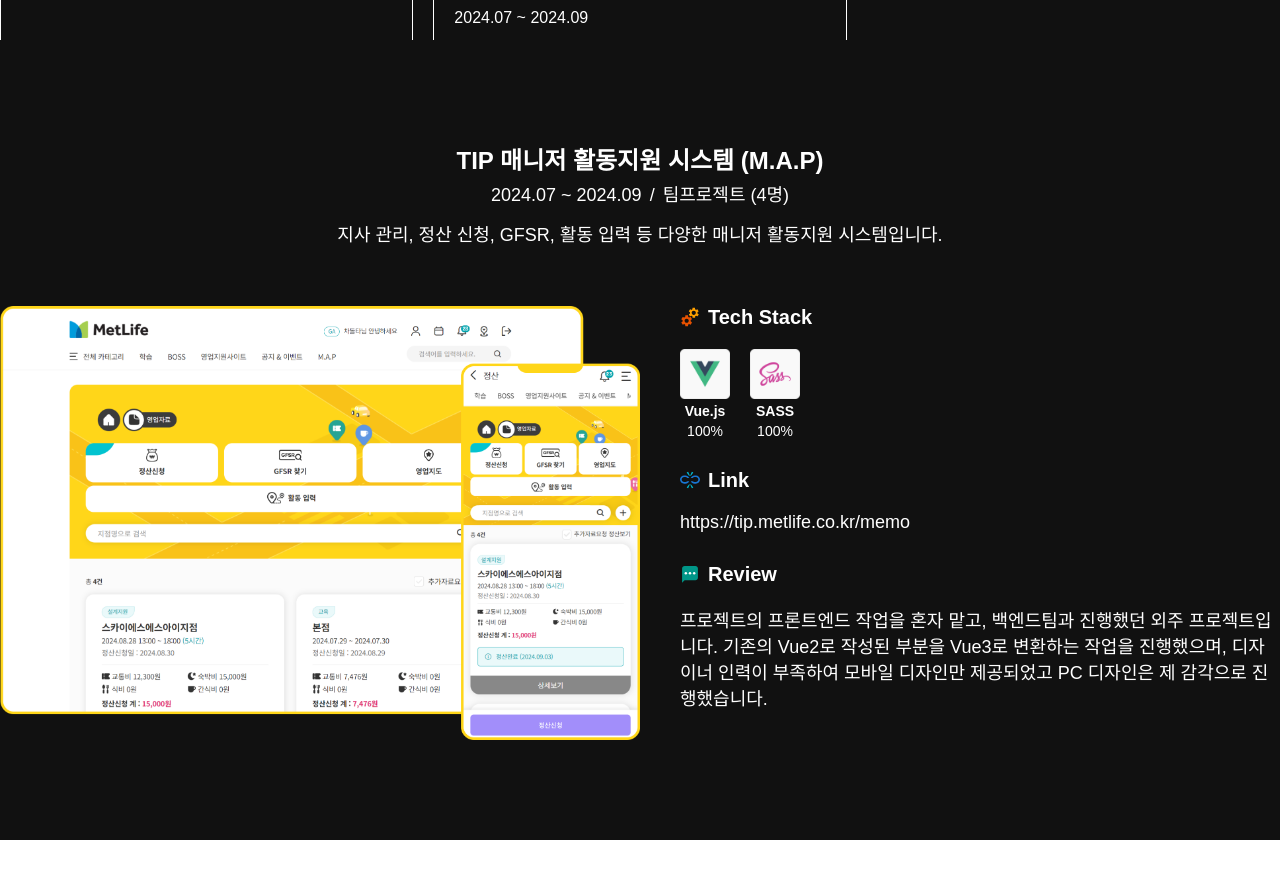
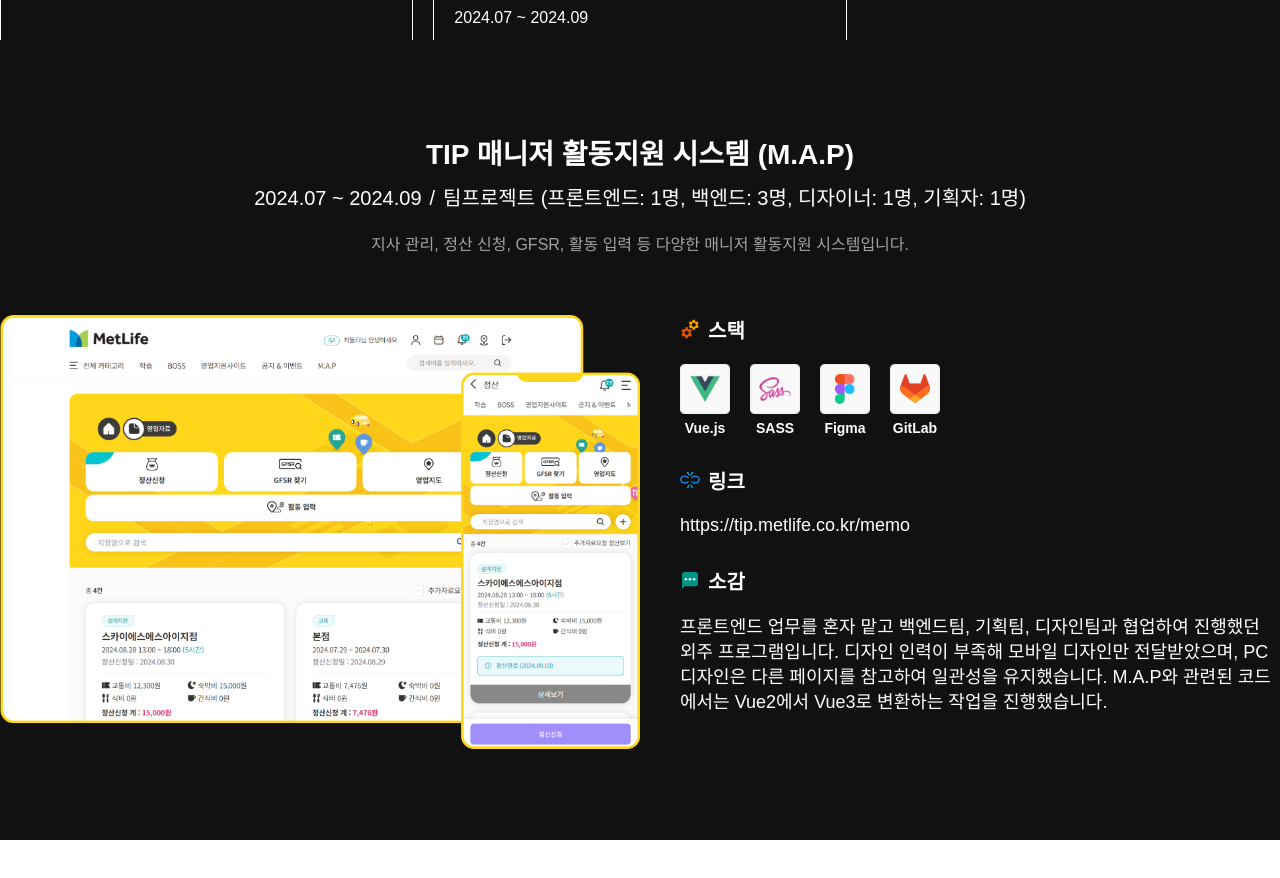
Before and after one commit to hyeran0513/hr0513-portfolio, a Next.js app: page / in a window 1280 px wide. Shown: the part 1560-2438 px from the top of the page. Built offline with nearby package versions, Linux system fonts and the light colour scheme; grey boxes are pictures that could not be loaded; a web font is replaced by a local one.

Commit message:
포트폴리오 3차 작업

```diff
--- a/src/app/data.js
+++ b/src/app/data.js
@@ -3,58 +3,60 @@
     thumb: 'tip.png',
     projectName: 'TIP 매니저 활동지원 시스템 (M.A.P)',
     projectPeriod: '2024.07 ~ 2024.09',
-    person: '팀프로젝트 (4명)',
+    person: '팀프로젝트 (프론트엔드: 1명, 백엔드: 3명, 디자이너: 1명, 기획자: 1명)',
     description: '지사 관리, 정산 신청, GFSR, 활동 입력 등 다양한 매니저 활동지원 시스템입니다.',
     stack: [
-      { icon: 'vue', txt: 'Vue.js', percent: '100%' },
-      { icon: 'sass', txt: 'SASS', percent: '100%' }
+      { icon: 'vue', txt: 'Vue.js' },
+      { icon: 'sass', txt: 'SASS' },
+      { icon: 'figma', txt: 'Figma' },
+      { icon: 'gitlab', txt: 'GitLab' },
     ],
     link: 'https://tip.metlife.co.kr/memo',
-    review: '프로젝트의 프론트엔드 작업을 혼자 맡고, 백엔드팀과 진행했던 외주 프로젝트입니다. 기존의 Vue2로 작성된 부분을 Vue3로 변환하는 작업을 진행했으며, 디자이너 인력이 부족하여 모바일 디자인만 제공되었고 PC 디자인은 제 감각으로 진행했습니다.'
+    review: '프론트엔드 업무를 혼자 맡고 백엔드팀, 기획팀, 디자인팀과 협업하여 진행했던 외주 프로그램입니다. 디자인 인력이 부족해 모바일 디자인만 전달받았으며, PC 디자인은 다른 페이지를 참고하여 일관성을 유지했습니다. M.A.P와 관련된 코드에서는 Vue2에서 Vue3로 변환하는 작업을 진행했습니다.'
   },
   {
     thumb: 'saasdaService.png',
     projectName: '사스다(SAASDA) 서비스 홈페이지',
     projectPeriod: '2024.01 ~ 2024.04',
-    person: '팀프로젝트 (2명)',
+    person: '팀프로젝트 (프론트엔드: 2명, 백엔드: 2명, 기획자: 2명, 디자이너: 2명)',
     description: '윌비소프트 자사 프로그램인 사스다(SAASDA)에 대해 소개하는 사이트입니다.',
     stack: [
-      { icon: 'nuxt', txt: 'Nuxt.js', percent: '100%' },
-      { icon: 'sass', txt: 'SASS', percent: '100%' },
-      { icon: 'figma', txt: 'Figma', percent: '100%' },
-      { icon: 'gitlab', txt: 'GitLab', percent: '100%' },
+      { icon: 'nuxt', txt: 'Nuxt.js' },
+      { icon: 'sass', txt: 'SASS' },
+      { icon: 'figma', txt: 'Figma' },
+      { icon: 'gitlab', txt: 'GitLab' },
     ],
     link: 'https://www.saasda.cloud/',
-    review: 'SASSDA 서비스 홈페이지 소개 페이지의 반응형 부분은 제가 전담하였으며, Swiper.js와 VueUse 등 라이브러리를 사용하여 개발을 진행했습니다. 애니메이션 SCSS를 적용하여 페이지에 입체감을 주었고 이를 통해 프론트엔드 퍼블리싱 능력을 향상시킬 수 있었습니다.'
+    review: 'SAASDA 서비스 홈페이지의 소개 페이지에서 PC 작업은 다른 프론트엔드 분과 함께 진행했고, 반응형 작업을 전담했으며, Swiper.js와 VueUse 등의 라이브러리를 활용해 개발을 진행했습니다. 애니메이션 SCSS를 적용하여 페이지에 입체감을 더했습니다.'
   },
   {
     thumb: 'saasda.png',
     projectName: '사스다(SAASDA) 운영 홈페이지',
     projectPeriod: '2023.11 ~ 2024.09',
-    person: '팀프로젝트 (14명)',
+    person: '팀프로젝트 (프론트엔드: 3명, 백엔드: 7명, 기획자: 3명, 디자이너: 2명)',
     description: '맞춤형 콘텐츠와 실시간 학습 현황 분석으로 개개인에 꼭 맞는 학습 경험을 선사하는 교육 관리 시스템입니다.',
     stack: [
-      { icon: 'nuxt', txt: 'Nuxt.js', percent: '100%' },
-      { icon: 'sass', txt: 'SASS', percent: '100%' },
-      { icon: 'figma', txt: 'Figma', percent: '100%' },
-      { icon: 'gitlab', txt: 'GitLab', percent: '100%' },
+      { icon: 'nuxt', txt: 'Nuxt.js' },
+      { icon: 'sass', txt: 'SASS' },
+      { icon: 'figma', txt: 'Figma' },
+      { icon: 'gitlab', txt: 'GitLab' },
     ],
     link: 'https://www.saasda.co.kr/',
-    review: '기존 기능의 결함을 수정하고 새로운 기능을 추가하는 과정에서 기획자와의 원활한 소통의 중요성을 깨달았습니다. 기능에 문제가 생길 때는 히스토리를 확인하고 기획 변경 여부를 점검하는 것이 중요하다는 것을 배웠습니다. 또한 많은 팀원들과 협업하면서 코드 컨벤션과 규칙의 필요성도 이해하게 되었습니다.'
+    review: '웹 페이지의 유지보수와 기능 추가 작업을 담당했습니다. 레드마인을 통해 결함을 확인하고 처리했으며, 기능에 문제가 발생할 경우 히스토리를 확인하고 기획 변경 여부를 점검하여 문제를 해결했습니다.'
   },
   {
     thumb: 'hdream.png',
     projectName: '하남 커리어넷',
     projectPeriod: '2023.11 ~ 2023.12',
-    person: '팀프로젝트 (11명)',
+    person: '팀프로젝트 (프론트엔드: 2명, 백엔드: 5명, 기획자: 3명, 디자이너: 2명)',
     description: '진로 및 진학 정보와 다양한 체험 활동으 소개하는 플랫폼입니다.',
     stack: [
-      { icon: 'nuxt', txt: 'Nuxt.js', percent: '100%' },
-      { icon: 'sass', txt: 'SASS', percent: '100%' },
-      { icon: 'figma', txt: 'Figma', percent: '100%' },
-      { icon: 'gitlab', txt: 'GitLab', percent: '100%' },
+      { icon: 'nuxt', txt: 'Nuxt.js' },
+      { icon: 'sass', txt: 'SASS' },
+      { icon: 'figma', txt: 'Figma' },
+      { icon: 'gitlab', txt: 'GitLab' },
     ],
     link: 'https://www.hdream.or.kr/',
-    review: '이전에는 jQuery를 사용한 경험 밖에 없었지만 해당 프로젝트를 통해 Nuxt3를 활용하여 SPA 환경에서의 단일 페이지 동작과 컴포넌트 기반 관리의 유용성을 체감할 수 있었습니다.'
+    review: '이전에는 jQuery만 사용해본 경험이 있었지만, 이번 프로젝트를 통해 Nuxt3.js를 처음 사용해보았습니다. SPA 환경에서 단일 페이지로 동작하여 로딩 속도가 빠르고 컴포넌트 기반으로 효율적으로 관리하는 방법을 배우게 되었습니다.'
   }
 ]
--- a/src/components/contact/Contact.jsx
+++ b/src/components/contact/Contact.jsx
@@ -1,14 +1,22 @@
 "use client";
 
-import React from 'react'
-import styles from './Contact.module.scss'
-import { VscGithubInverted } from "react-icons/vsc"
-import { VscMail } from "react-icons/vsc"
+import React from "react";
+import styles from "./Contact.module.scss";
+import { VscGithubInverted } from "react-icons/vsc";
+import { VscMail } from "react-icons/vsc";
+import { FaCloud } from "react-icons/fa";
 
 const Contact = () => {
   return (
     <div className={styles.page}>
+      <FaCloud className={`${styles.cloudIcon} ${styles.first}`} />
+      <p className={styles.title}>Contact</p>
+      <FaCloud className={`${styles.cloudIcon} ${styles.second}`} />
+
+      <ul className={styles.list}>
+        <li className={styles.listItem}>
           <a
+            title="hyeran0513 깃허브 보러가기"
             href="https://github.com/hyeran0513"
             target="_blank"
             rel="noopener noreferrer"
@@ -16,16 +24,17 @@
             <VscGithubInverted />
             https://github.com/hyeran0513
           </a>
-      <a
-        href="#Contact"
-        target="_blank"
-        rel="noopener noreferrer"
-      >
+        </li>
+
+        <li className={styles.listItem}>
+          <a title="hr_0513@naver.com에 연락하기" href="#Contact" target="_blank" rel="noopener noreferrer">
             <VscMail />
             hr_0513@naver.com
           </a>
+        </li>
+      </ul>
     </div>
-  )
-}
+  );
+};
 
-export default Contact
+export default Contact;
--- a/src/components/contact/Contact.module.scss
+++ b/src/components/contact/Contact.module.scss
@@ -2,13 +2,48 @@
   display: flex;
   justify-content: center;
   align-items: center;
+  flex-direction: column;
   gap: 40px;
+  position: relative;
   height: 100vh;
 
-  & > a {
+  .title {
+    font-size: 82px;
+    color: #10C06B;
+  }
+
+  .cloudIcon {
+    position: absolute;
+    top: 50%;
+    transform: translateY(-50%);
+    font-size: 90px;
+
+    &.first {
+      left: 20%;
+    }
+
+    &.second {
+      right: 20%;
+    }
+  }
+
+  .list {
     display: flex;
-    align-items: center;
+    flex-direction: column;
     gap: 20px;
-    font-size: 24px;
+
+    &Item {
+      & > a {
+        display: flex;
+        align-items: center;
+        gap: 14px;
+        font-size: 24px;
+        transition: all ease .2s;
+
+        &:hover {
+          color: #10C06B;
+        }
+      }
+    }
   }
 }
--- a/src/components/projectCard/ProjectCard.jsx
+++ b/src/components/projectCard/ProjectCard.jsx
@@ -29,8 +29,9 @@
           <div className={styles.infoItem}>
             <p className={styles.title}>
               <FcServices />
-              Tech Stack
+              스택
             </p>
+
             <ul className={styles.stackList}>
               {project.stack.map((tech, techIndex) => (
                 <li className={styles.stackItem} key={techIndex}>
@@ -41,7 +42,6 @@
                     }}
                   ></div>
                   <div className={styles.txt}>{tech.txt}</div>
-                  <div className={styles.percent}>{tech.percent}</div>
                 </li>
               ))}
             </ul>
@@ -50,8 +50,9 @@
           <div className={styles.infoItem}>
             <p className={styles.title}>
               <FcBrokenLink />
-              Link
+              링크
             </p>
+
             <a href={project.link} target="_blank" rel="noopener noreferrer">
               {project.link}
             </a>
@@ -60,9 +61,10 @@
           <div className={styles.infoItem}>
             <p className={styles.title}>
               <FcSms />
-              Review
+              소감
             </p>
-            <p>{project.review}</p>
+
+            <div className={styles.review}>{project.review}</div>
           </div>
         </div>
       </div>
--- a/src/components/projectCard/ProjectCard.module.scss
+++ b/src/components/projectCard/ProjectCard.module.scss
@@ -16,13 +16,13 @@
 
 .project {
   &Name {
-    font-size: 24px;
+    font-size: 28px;
     font-weight: bold;
   }
 
   &Info {
-    margin-top: 4px;
-    font-size: 18px;
+    margin-top: 10px;
+    font-size: 20px;
 
     .division {
       margin: 0 8px;
@@ -30,7 +30,9 @@
   }
 
   &Description {
-    margin-top: 14px;
+    margin-top: 20px;
+    font-size: 16px;
+    color: #a2a2a2;
   }
 }
 
@@ -65,6 +67,10 @@
       margin-bottom: 20px;
       font-size: 20px;
       font-weight: bold;
+    }
+
+    .review {
+      line-height: 1.4;
     }
 
     .stack {
@@ -108,7 +114,7 @@
         }
 
         .txt {
-          margin-top: 4px;
+          margin-top: 6px;
           font-size: 14px;
           font-weight: bold;
         }
--- a/src/layouts/header/Header.module.scss
+++ b/src/layouts/header/Header.module.scss
@@ -16,12 +16,13 @@
   .isActive {
     position: relative;
     margin-left: auto;
+    font-size: 14px;
 
     &::before {
       content: "";
       display: block;
       position: absolute;
-      top: 30%;
+      top: 24%;
       left: -1.5rem;
       width: 0.5rem;
       height: 0.5rem;
```
Lines whose indentation alone changed are shown as unchanged.
